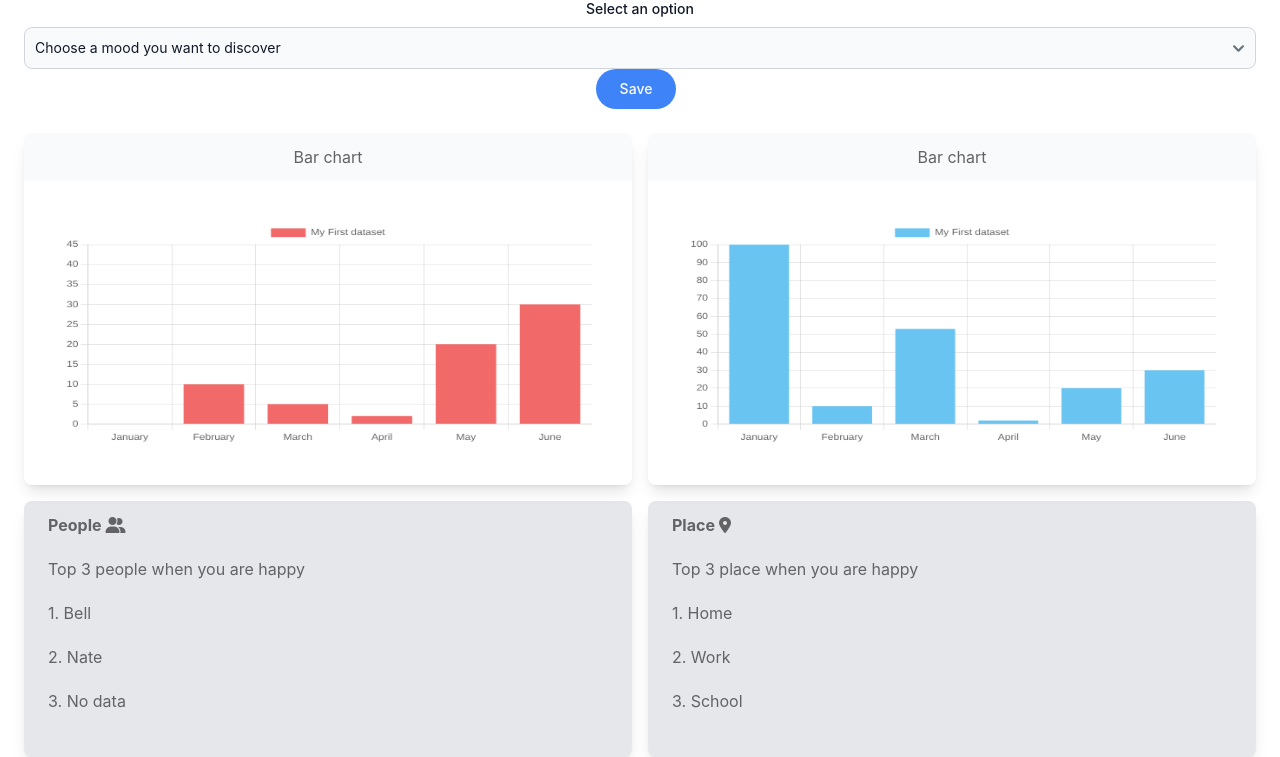
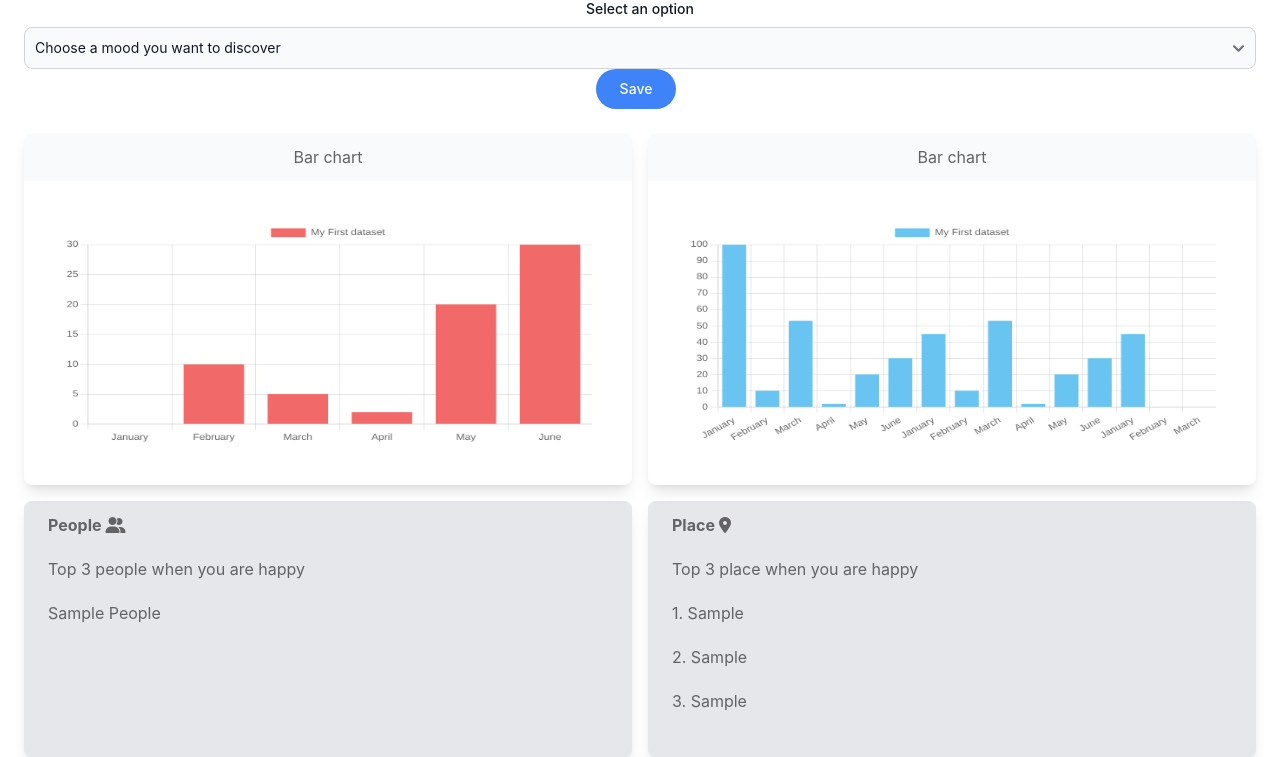
Before and after one commit to MemoMood/MemoMood, a Django app: template mood/templates/mood/discover.html in a window 1280 px wide. Shown: the part 237-994 px from the top of the page. Run offline with Django 4.2, Linux system fonts and the light colour scheme; the template is opened without the code that fills it: most values are stand-ins (such as "Sample title", 1, 10 or a date in 2020); style sheets or scripts are compiled from the project's sources; some libraries are stand-ins or nearby versions.

Commit message:
add top people

```diff
--- a/mood/templates/mood/discover.html
+++ b/mood/templates/mood/discover.html
@@ -56,7 +56,7 @@
                 label: "My First dataset",
                 backgroundColor: "hsl(0, 82.9%, 67.8%)",
                 borderColor: "hsl(252, 82.9%, 67.8%)",
-                data: [0, 10, 5, 2, 20, 30, 45],
+                data: [0, 10, 5, 2, 20, 30],
             },
             ],
         };
@@ -93,6 +93,15 @@
                 "April",
                 "May",
                 "June",
+                "January",
+                "February",
+                "March",
+                "April",
+                "May",
+                "June",
+                "January",
+                "February",
+                "March",
             ];
             const dataBarCharts = {
             labels: labelsBarCharts,
@@ -101,7 +110,7 @@
                 label: "My First dataset",
                 backgroundColor: "hsl(200, 82.9%, 67.8%)",
                 borderColor: "hsl(252, 82.9%, 67.8%)",
-                data: [100, 10, 53, 2, 20, 30, 45],
+                data: [100, 10, 53, 2, 20, 30, 45,10, 53, 2, 20, 30, 45],
             },
             ],
         };
@@ -139,9 +148,13 @@
             <i class="fa-solid fa-user-group px-1 py-1"></i>
         </b>
         <h2 class="flex justify-items-left px-6 pt-5">Top 3 people when you are happy</h2>
-        <p class="flex justify-items-left px-6 pt-5">1. Bell</p>
-        <p class="flex justify-items-left px-6 pt-5">2. Nate</p>
-        <p class="flex justify-items-left px-6 pt-5">3. No data</p>
+        {% for people in top_people %}
+            {% if people is None or people == "" %}
+                <p class="flex justify-items-left px-6 pt-5">No data</p>
+            {% else %}
+                <p class="flex justify-items-left px-6 pt-5">{{people|title}}</p>
+            {% endif %}
+        {% endfor %}
     </div>
     <div class="h-64 rounded-lg bg-gray-200 shadow-lg">
         <b class="flex justify-items-left px-6 pt-3">
@@ -149,9 +162,9 @@
             <i class="fa-solid fa-location-dot px-1 py-1"></i>
         </b>
         <h2 class="flex justify-items-left px-6 pt-5">Top 3 place when you are happy</h2>
-        <p class="flex justify-items-left px-6 pt-5"> 1. Home</p>
-        <p class="flex justify-items-left px-6 pt-5">2. Work</p>
-        <p class="flex justify-items-left px-6 pt-5">3. School</p>
+        <p class="flex justify-items-left px-6 pt-5"> 1. {% if top_place.0 is None %} No data show {%else%} {{top_place.0}} {% endif %}</p>
+        <p class="flex justify-items-left px-6 pt-5">2. {% if top_place.1 is None %} No data show {%else%} {{top_place.1}} {% endif %}</p>
+        <p class="flex justify-items-left px-6 pt-5">3. {% if top_place.2 is None %} No data show {%else%} {{top_place.2}} {% endif %}</p>
     </div>
 </div>
 
```
